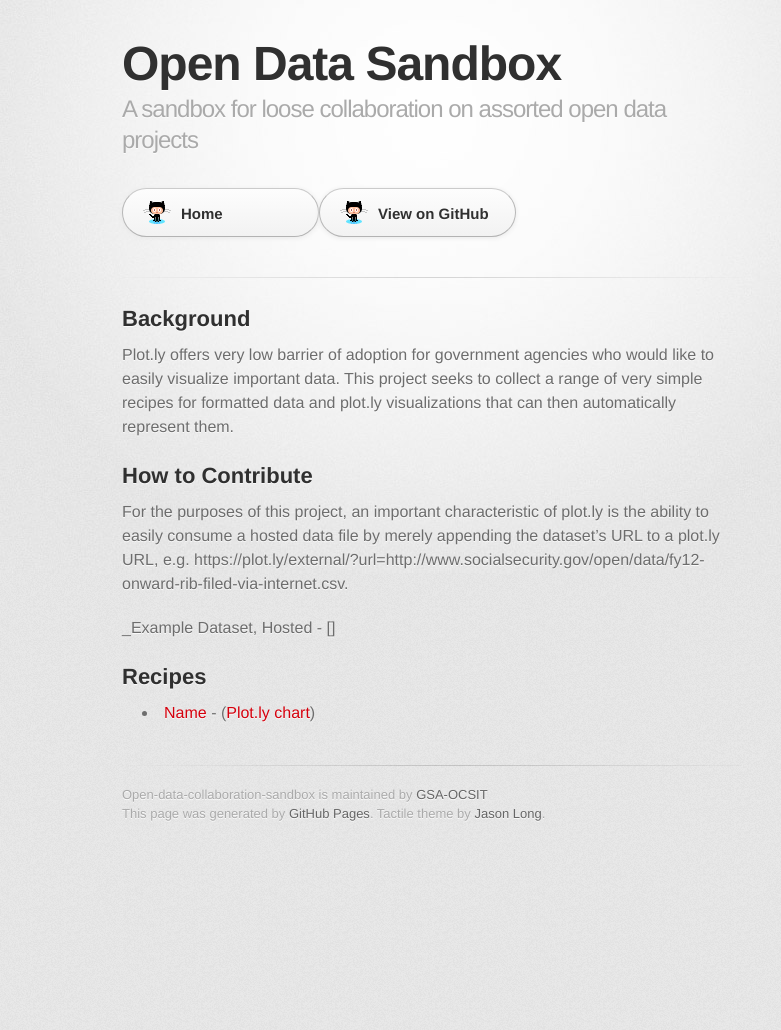
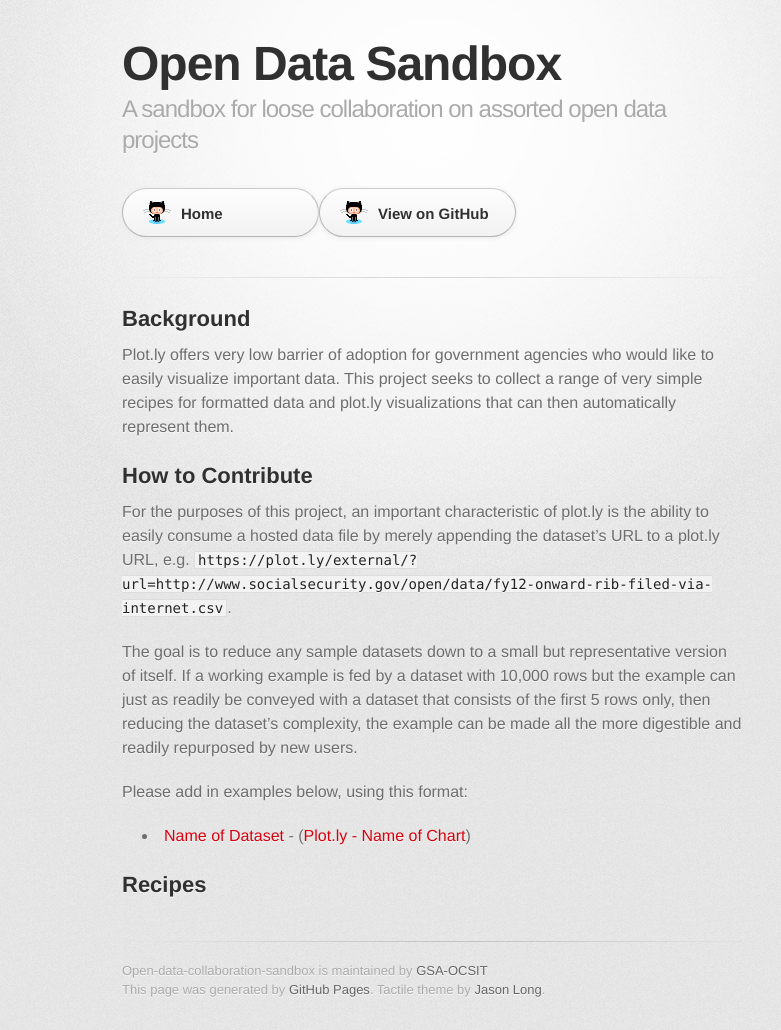
Before and after one commit to GSA/Open-Data-Collaboration-Sandbox, a Jekyll site: the page built from plotly_recipes_for_open_data.md, in a window 1280 px wide. Shown: the whole page, without its empty margins (208-989 px from the left). Built offline with Jekyll 4.4.1, drawn with Linux system fonts in a browser that asks for light colours; some web fonts are replaced; before the commit the page ends 900 px from its top, so only the background shows below that.

Commit message:
Update plotly_recipes_for_open_data.md

```diff
--- a/plotly_recipes_for_open_data.md
+++ b/plotly_recipes_for_open_data.md
@@ -12,13 +12,13 @@
 
 ## How to Contribute
 
-For the purposes of this project, an important characteristic of plot.ly is the ability to easily consume a hosted data file by merely appending the dataset's URL to a plot.ly URL, e.g. https://plot.ly/external/?url=http://www.socialsecurity.gov/open/data/fy12-onward-rib-filed-via-internet.csv.
+For the purposes of this project, an important characteristic of plot.ly is the ability to easily consume a hosted data file by merely appending the dataset's URL to a plot.ly URL, e.g. `https://plot.ly/external/?url=http://www.socialsecurity.gov/open/data/fy12-onward-rib-filed-via-internet.csv`.
 
+The goal is to reduce any sample datasets down to a small but representative version of itself.  If a working example is fed by a dataset with 10,000 rows but the example can just as readily be conveyed with a dataset that consists of the first 5 rows only, then reducing the dataset's complexity, the example can be made all the more digestible and readily repurposed by new users.
 
-_Example Dataset, Hosted - []
+Please add in examples below, using this format:
+
+* [Name of Dataset](url of hosted dataset) - ([Plot.ly - Name of  Chart](url of resultant chart))
 
 
 ## Recipes
-
-
-* [Name]() - ([Plot.ly chart]())
```
